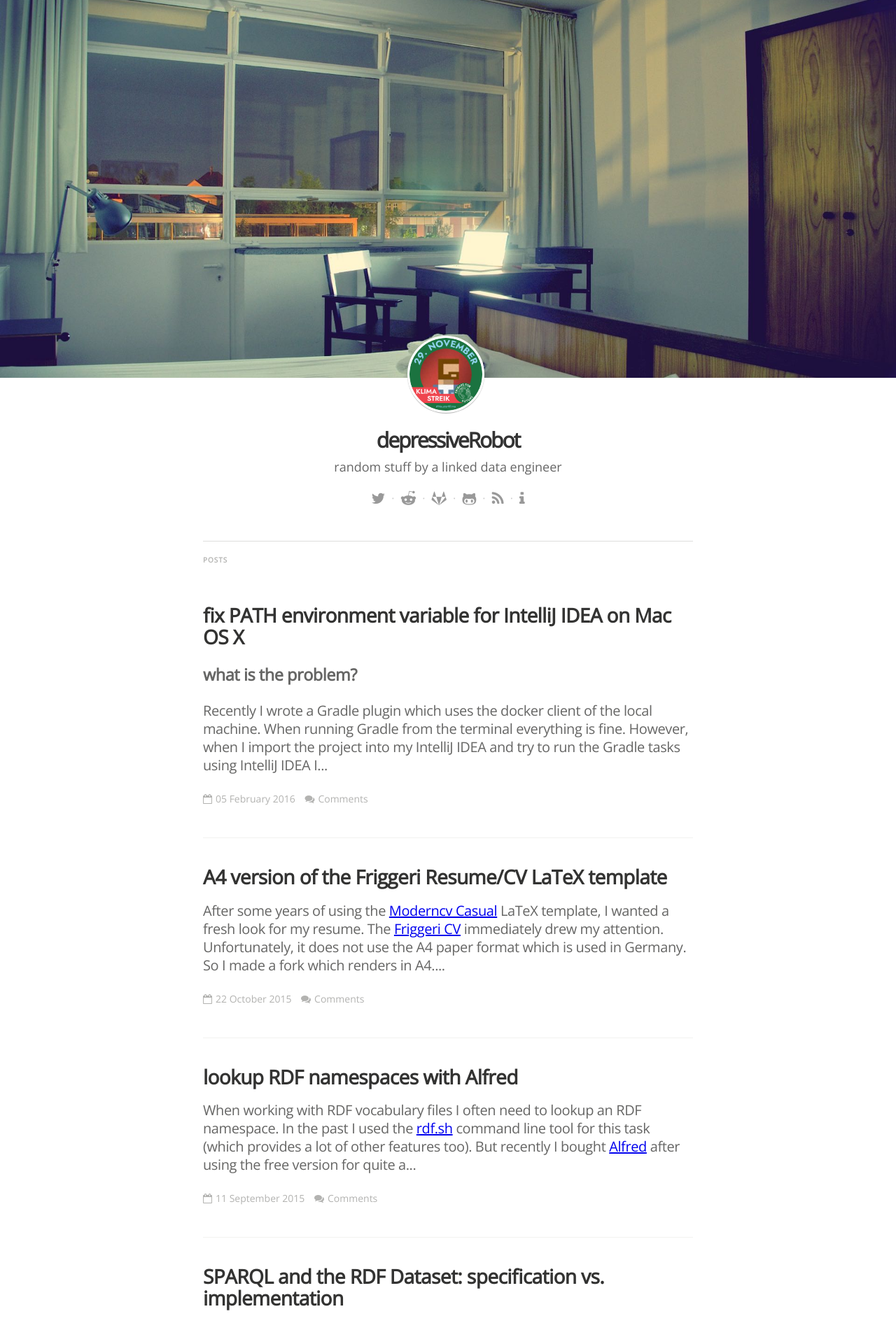
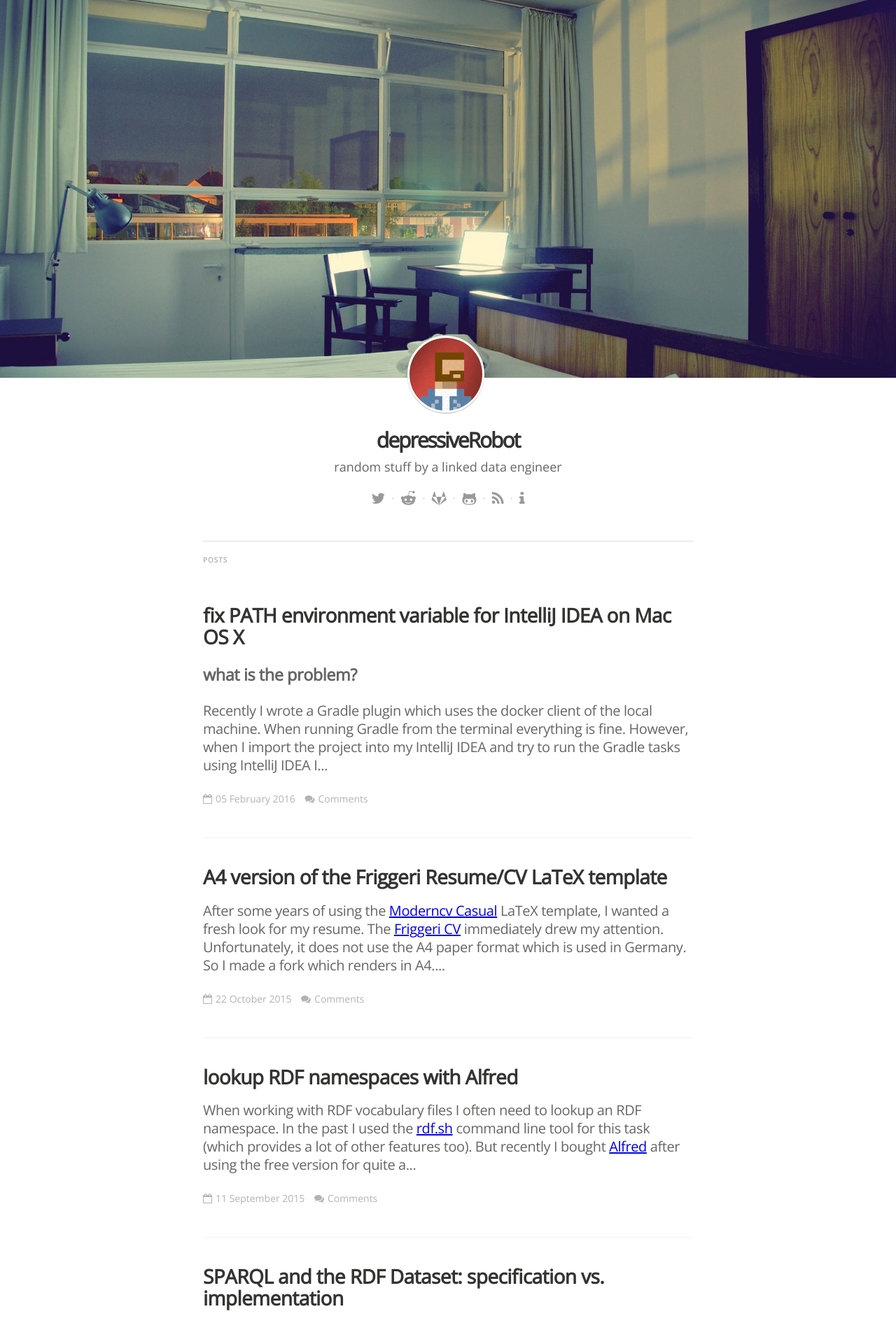
Before and after one commit to depressiveRobot/depressiverobot.github.io, a Jekyll site: the page built from index.html, in a window 1280 px wide. Shown: the top 1901 px of the page at 70% size. Built offline with Jekyll 4.4.1, drawn with Linux system fonts in a browser that asks for light colours; nearby versions of some CDN libraries; the list of posts is cut into pages by our own code; comment, search, counter and statistics services are not loaded.

Commit message:
Revert "set #Klimastreik logo"
This reverts commit d89aeac034e9c3132f70604de4ef3d588b826bac.

```diff
--- a/_config.yml
+++ b/_config.yml
@@ -19,8 +19,7 @@ description: "random stuff by a linked data engineer"
 # > # this means to ignore newlines until "email:"
 
 # blog logo
-#logo: "/assets/images/author.png"
-logo: "/assets/images/klimastreik_social.png"
+logo: "/assets/images/author.png"
 # blog cover
 cover: "/assets/images/DSC_2775.jpg"
 
```
Also changed, not shown: assets/images/klimastreik_social.png (deleted).
